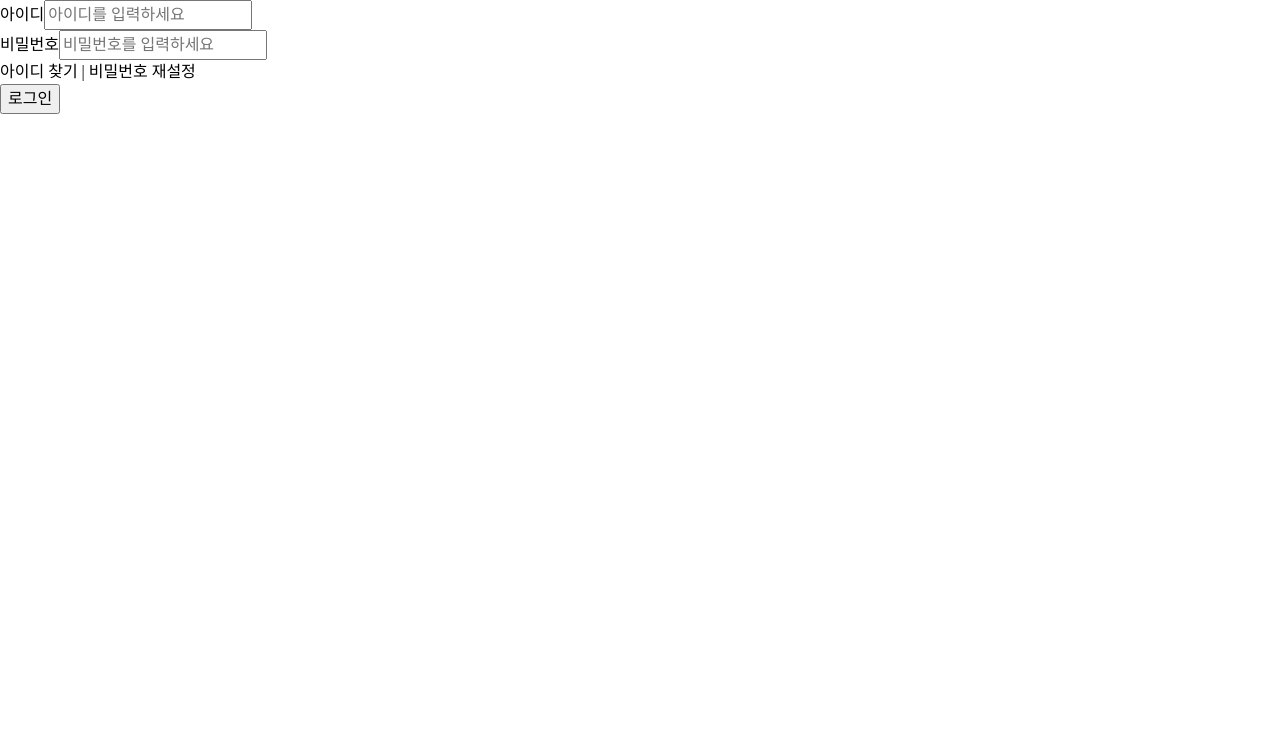
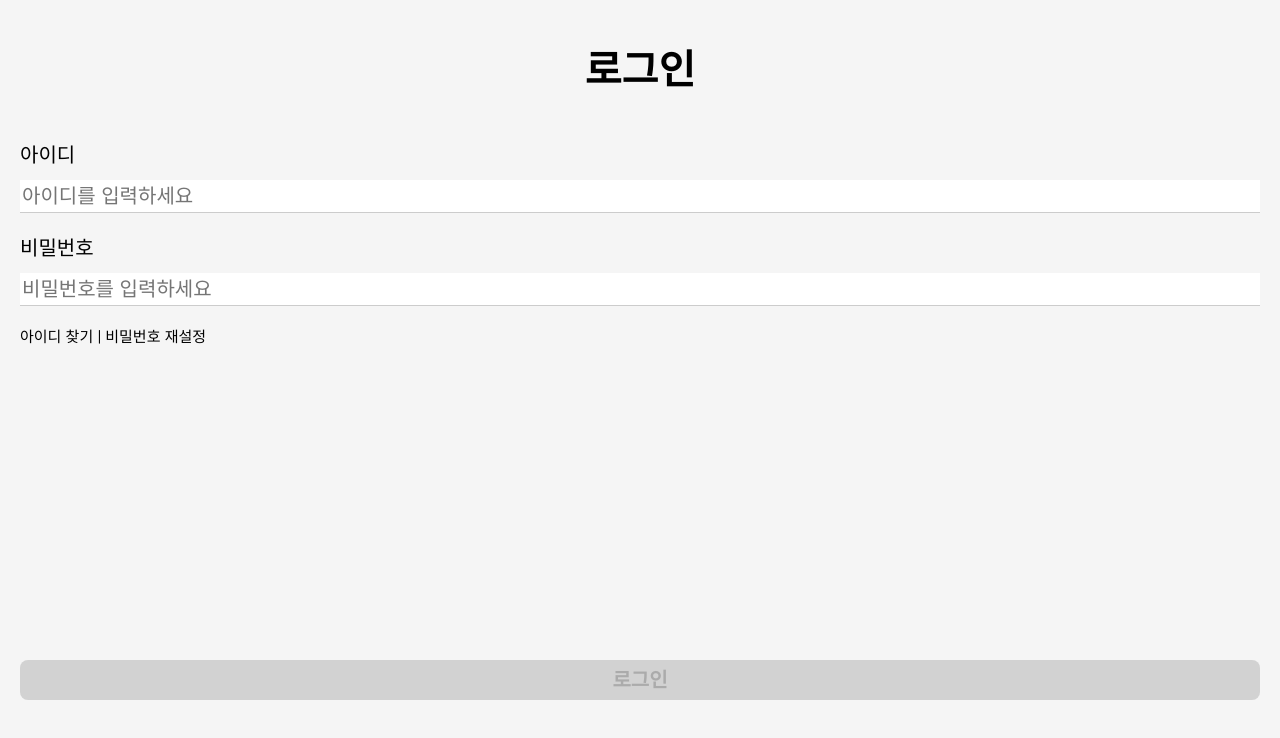
Before and after one commit to gyudong0909/snutt-dev, a React (Vite) app: page / in a window 1280 px wide. Both pictures are taken after a click on the button "로그인". Shown: the top 738 px of the page. Built offline with nearby package versions, Linux system fonts and the light colour scheme.

Commit message:
All without api (#8)
Co-authored-by: 박규동 <parkgyudong@baggyudong-ui-MacBookPro.local>

```diff
--- a/src/App.tsx
+++ b/src/App.tsx
@@ -1,20 +1,29 @@
 import './reset.css';
 
-import { useEffect, useState } from 'react';
+import { useState } from 'react';
 
 import Home from './Home';
+import Landing from './Landing';
 import Login from './Login';
 
 export const App = () => {
-  const [isLoginPage, setIsLoginPage] = useState(false);
-
-  useEffect(() => {
-    setIsLoginPage(false);
-  }, []);
+  const [currentPage, setCurrentPage] = useState<'home' | 'login' | 'landing'>(
+    'home',
+  );
 
   const handleLoginButton = () => {
-    setIsLoginPage(true);
+    setCurrentPage('login');
   };
 
-  return isLoginPage ? <Login /> : <Home onLoginButton={handleLoginButton} />;
+  const handleLoginSuccess = () => {
+    setCurrentPage('landing');
+  };
+
+  return (
+    <>
+      {currentPage === 'home' && <Home onLoginButton={handleLoginButton} />}
+      {currentPage === 'login' && <Login onLoginSuccess={handleLoginSuccess} />}
+      {currentPage === 'landing' && <Landing nickname="박규동#0000" />}
+    </>
+  );
 };
--- /dev/null
+++ b/src/Landing.module.css
@@ -0,0 +1,77 @@
+@import url('https://fonts.googleapis.com/css2?family=Noto+Sans:wght@400;700&display=swap');
+@import url('https://fonts.googleapis.com/css2?family=Roboto:wght@400;700&display=swap');
+@import url('https://fonts.googleapis.com/css2?family=Nanum+Gothic:wght@400;700&display=swap');
+
+body {
+  font-family: 'Nanum Gothic', sans-serif;
+  margin: 0;
+  padding: 0;
+  background-color: #f5f5f5;
+  font-size: 20px;
+}
+
+.wrapper {
+  display: flex;
+  justify-content: center;
+  align-items: center;
+  text-align: center;
+  height: 100vh;
+  background-color: white;
+}
+
+.body {
+  font-size: 2em;
+  animation:
+    growAndBlink 5s ease-in-out forwards,
+    spinAndShrink 5s 5s linear forwards;
+  opacity: 0;
+}
+
+@keyframes growAndBlink {
+  0% {
+    transform: scale(1);
+    opacity: 0;
+  }
+  30% {
+    opacity: 1;
+    transform: scale(1.5);
+  }
+  50% {
+    transform: scale(2);
+    opacity: 0;
+  }
+  60% {
+    opacity: 1;
+  }
+  70% {
+    transform: scale(4);
+    opacity: 0;
+  }
+  80% {
+    opacity: 1;
+    transform: scale(6);
+  }
+  90% {
+    opacity: 0;
+    transform: scale(8);
+  }
+  92%,
+  94%,
+  96%,
+  98% {
+    opacity: 1;
+  }
+  100% {
+    opacity: 1;
+    transform: scale(10);
+  }
+}
+
+@keyframes spinAndShrink {
+  0% {
+    transform: rotate(0deg) scale(10);
+  }
+  100% {
+    transform: rotate(10800deg) scale(1);
+  }
+}
--- /dev/null
+++ b/src/Landing.tsx
@@ -0,0 +1,17 @@
+import './reset.css';
+
+import styles from './Landing.module.css';
+
+interface LandingProps {
+  nickname: string;
+}
+
+const Landing = ({ nickname }: LandingProps) => {
+  return (
+    <div className={styles.wrapper}>
+      <h1 className={styles.body}>{nickname}</h1>
+    </div>
+  );
+};
+
+export default Landing;
--- a/src/Login.module.css
+++ b/src/Login.module.css
@@ -0,0 +1,64 @@
+.wrapper {
+  padding-top: 40px;
+  padding-left: 20px;
+  padding-right: 20px;
+  min-height: 100vh;
+  justify-content: space-between;
+}
+
+.title {
+  display: flex;
+  font-size: 40px;
+  font-weight: bold;
+  margin-bottom: 20px;
+  justify-content: center;
+  text-align: center;
+  align-items: center;
+  margin-bottom: 40px;
+}
+.content {
+  display: flex;
+  flex-direction: column;
+}
+
+.input {
+  display: flex;
+  margin-bottom: 20px;
+  flex-direction: column;
+  margin-top: 15px;
+}
+
+.box {
+  margin-top: 10px;
+  border: none;
+  border-bottom: 1px solid #ccc;
+  color: #333;
+  cursor: pointer;
+}
+
+.box:hover {
+  opacity: 0.8;
+}
+
+.bottom {
+  bottom: 100px;
+  cursor: pointer;
+  position: fixed;
+  width: calc(100% - 40px);
+  height: 40px;
+  border-radius: 8px;
+  border: none;
+  background-color: gray;
+  opacity: 0.3;
+  color: black;
+  font-weight: bold;
+}
+
+.extra {
+  font-size: 15px;
+}
+
+.bottom:hover {
+  background-color: #555;
+  opacity: 0.5;
+}
--- a/src/Login.tsx
+++ b/src/Login.tsx
@@ -2,24 +2,45 @@ import './reset.css';
 
 import styles from './Login.module.css';
 
-const Login = () => {
+interface LoginProps {
+  onLoginSuccess: () => void;
+}
+
+const Login = ({ onLoginSuccess }: LoginProps) => {
+  const handleLogin = () => {
+    // 로그인 로직 수행 후 성공 시 호출
+    onLoginSuccess();
+  };
+
   return (
     <div className={styles.wrapper}>
       <div className={styles.content}>
-        {' '}
         {/* 로그인 페이지 */}
         <div>
+          <label className={styles.title}>로그인</label>
           <div className={styles.input}>
             <label>아이디</label>
-            <input type="text" placeholder="아이디를 입력하세요" />
+            <input
+              type="text"
+              id="id"
+              placeholder="아이디를 입력하세요"
+              className={styles.box}
+            />
           </div>
           <div className={styles.input}>
             <label>비밀번호</label>
-            <input type="text" placeholder="비밀번호를 입력하세요" />
+            <input
+              type="password"
+              id="pw"
+              placeholder="비밀번호를 입력하세요"
+              className={styles.box}
+            />
           </div>
-          <div>아이디 찾기 | 비밀번호 재설정</div>
+          <div className={styles.extra}>아이디 찾기 | 비밀번호 재설정</div>
         </div>
-        <button>로그인</button>
+        <button onClick={handleLogin} className={styles.bottom}>
+          로그인
+        </button>
       </div>
     </div>
   );
```
